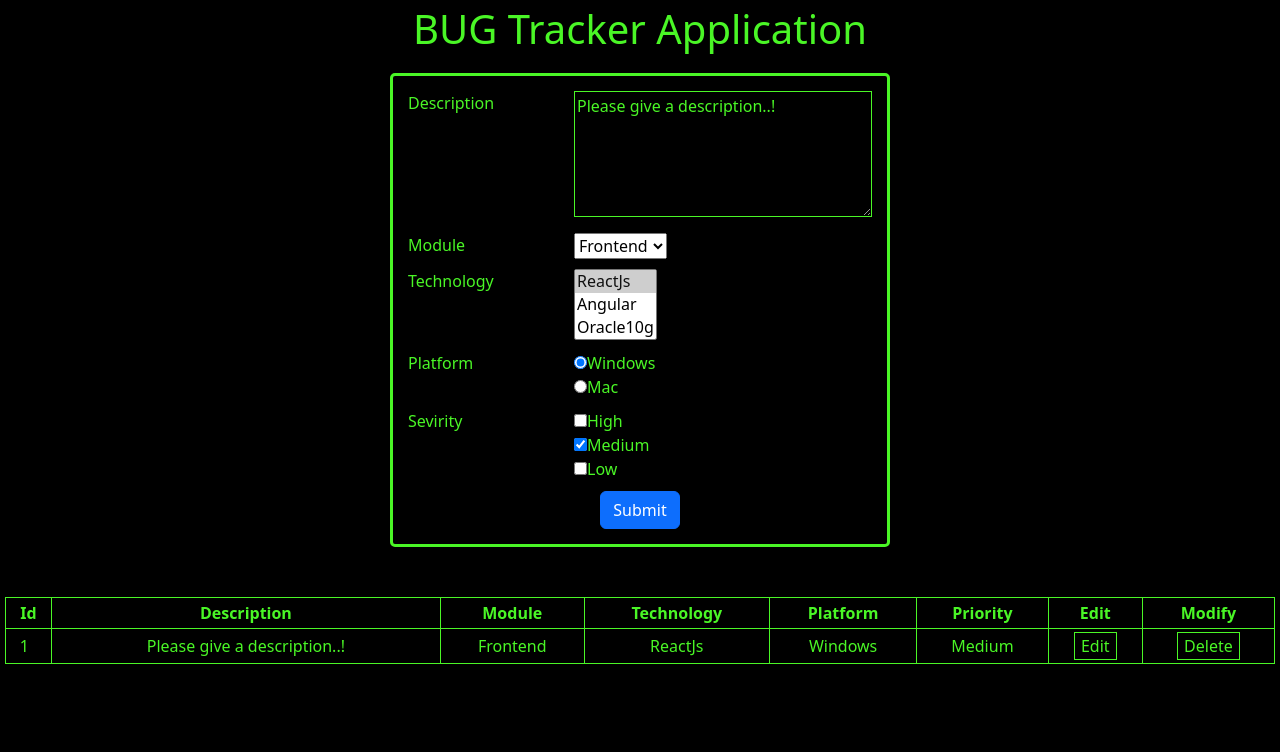
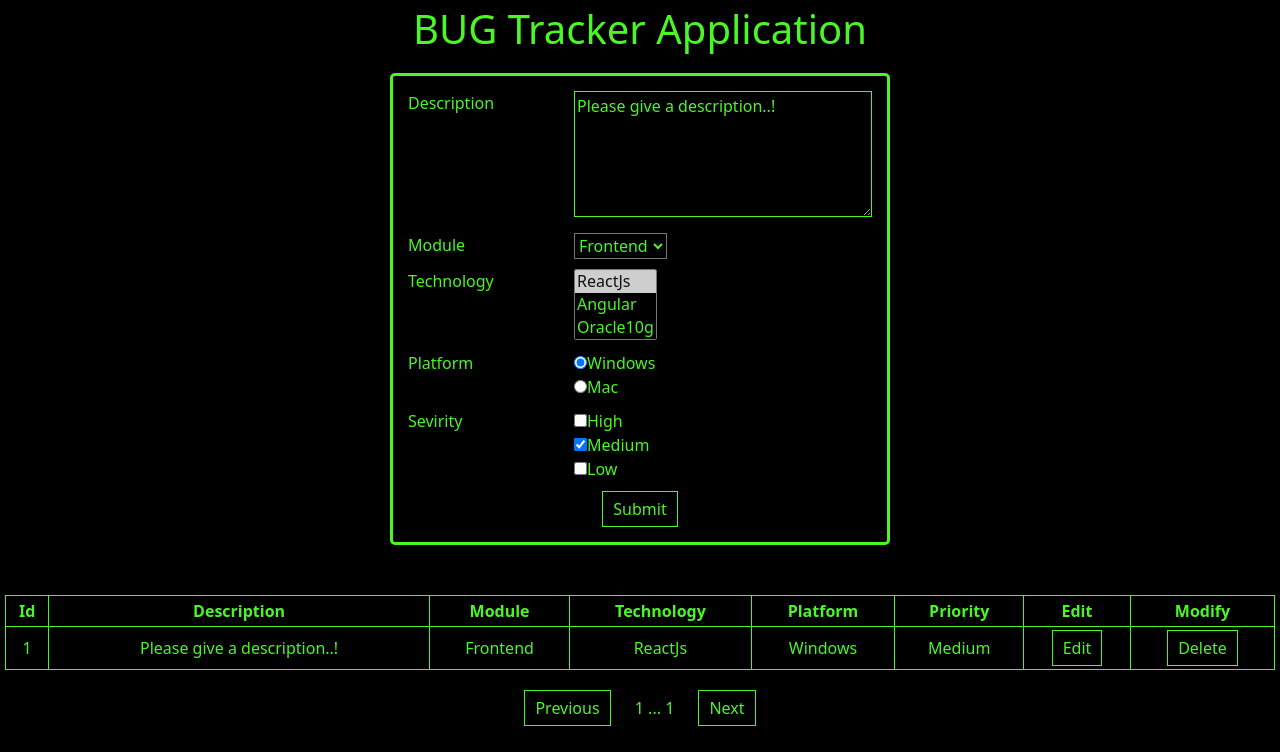
Before and after one commit to abhinavrathore25/bug-tracker, a React (Create React App) app in the folder client/: page / in a window 1280 px wide. Both pictures are taken after a click on the button "Submit". Shown: the top 752 px of the page. Built offline with nearby package versions, Linux system fonts and the light colour scheme.

Commit message:
working commit

```diff
--- a/client/public/styles.css
+++ b/client/public/styles.css
@@ -37,6 +37,11 @@ form textarea {
     border-color: #4AF626;
 }
 
+input, select {
+    background-color: #000000;
+    color: #4AF626;
+}
+
 table {
     width: 100vw;
     max-width: 100%;
@@ -55,6 +60,7 @@ button {
     border: 1px solid #4AF626;
     background-color: #000000;
     color: #4AF626;
+    padding: 5px 10px 5px;
 }
 
 button:hover {
@@ -68,16 +74,10 @@ button:hover {
     color: #4AF626;
 }
 
-table {
-    counter-reset: 0;
-  }
+#pagination{
+    margin: 20px;
+}
 
-  table tr {
-    counter-increment: rowNumber;
-  }
-
-  table tr #id::before {
-    content: counter(rowNumber);
-    min-width: 1em;
-    margin-right: 0.5em;
-  }
+#pagination button {
+    margin: 0 20px;
+}
--- a/client/src/App.js
+++ b/client/src/App.js
@@ -1,6 +1,7 @@
 import { useState } from "react";
 import Form from "./Form";
 import Header from "./Header";
+import Pagination from "./Pagination";
 import Table from "./Table";
 
 function App() {
@@ -8,15 +9,16 @@ function App() {
   const [bugList, setBugList] = useState([]);
   const lastItemId = bugList.length !== 0 ? bugList[bugList.length - 1].id : 0;
 
+  const [bugsPerPage, setBugsPerPage] = useState(5);
+  const [currentPage, setCurrentPage] = useState(1);
+
   const addBug = (newBug) => {
     setBugList([...bugList, newBug]);
   };
 
   const deleteBug = (bugId) => {
     const list = [...bugList];
-    console.log(list);
     const index = list.findIndex((bug) => {
-      console.log(bug);
       return bug.id === bugId;
     });
 
@@ -36,6 +38,19 @@ function App() {
     setBugList([...list]);
   }
 
+  const indexOfLastBug = currentPage * bugsPerPage;
+  const indexOfFirstBug = indexOfLastBug - bugsPerPage;
+  const currentBugs = bugList.slice(indexOfFirstBug, indexOfLastBug);
+
+  const paginateWithButton = (incrementDecrement, end) => {
+    const previousOrNext = currentPage + incrementDecrement;
+
+    if(previousOrNext > 0 && previousOrNext <= end){
+      console.log(previousOrNext);
+      setCurrentPage(previousOrNext);
+    }
+  }
+
   return (
     <>
       <section id="siteHeader">
@@ -48,7 +63,11 @@ function App() {
       </section>
 
       <section id="bugTable">
-        <Table bugList={bugList} deleteBug={deleteBug} modifyBug={modifyBug} />
+        <Table bugList={currentBugs} bugsPerPage={bugsPerPage} currentPage={currentPage} deleteBug={deleteBug} modifyBug={modifyBug} />
+      </section>
+
+      <section id="pagination">
+        <Pagination bugsPerPage={bugsPerPage} totalBugs = {bugList.length} currentPage={currentPage} paginateWithButton = {paginateWithButton} />
       </section>
     </>
   );
--- a/client/src/Form.js
+++ b/client/src/Form.js
@@ -141,7 +141,7 @@ const Form = ({lastItemId, addBug}) => {
                     </div>
 
                     <div className="item item-button">
-                        <button className="btn btn-primary" onClick={handleSubmit}>Submit</button>
+                        <button onClick={handleSubmit}>Submit</button>
                     </div>
 
                 </div>
--- /dev/null
+++ b/client/src/Pagination.js
@@ -0,0 +1,14 @@
+import React from 'react'
+
+const Pagination = ({ bugsPerPage, totalBugs, currentPage, paginateWithButton }) => {
+    const end = Math.ceil(totalBugs / bugsPerPage);
+    return (
+        <nav>
+                    <button onClick={() => paginateWithButton(-1, end)} >Previous</button>
+                    <span> {currentPage} ... {end !== 0 ? end : 1 } </span>
+                    <button onClick={() => paginateWithButton(+1, end)} >Next</button>
+        </nav>
+    )
+}
+
+export default Pagination;
--- a/client/src/Table.js
+++ b/client/src/Table.js
@@ -1,6 +1,6 @@
 import React, { useState } from 'react';
 
-const Table = ({ bugList, deleteBug, modifyBug }) => {
+const Table = ({ bugList, bugsPerPage, currentPage, deleteBug, modifyBug }) => {
     const [editContent, setEditContent] = useState(false);
     const [newData, setNewData] = useState({
         id: -1,
@@ -10,6 +10,8 @@ const Table = ({ bugList, deleteBug, modifyBug }) => {
         platform: "",
         severity: ""
     });
+
+    let tableId = (bugsPerPage * (currentPage - 1)) + 1;
 
     const setEdit = (bugId) => {
         const { id, description, module, technology, platform, severity } = bugList.find(bug => bug.id === bugId);
@@ -65,7 +67,7 @@ const Table = ({ bugList, deleteBug, modifyBug }) => {
                         bugList.map(({ id, description, module, technology, platform, severity }) => {
                             return (
                                 <tr key={id} >
-                                    <td id="id"></td>
+                                    <td id="id">{tableId++}</td>
                                     {
                                         (editContent && id === newData.id) ?
                                             (
```
